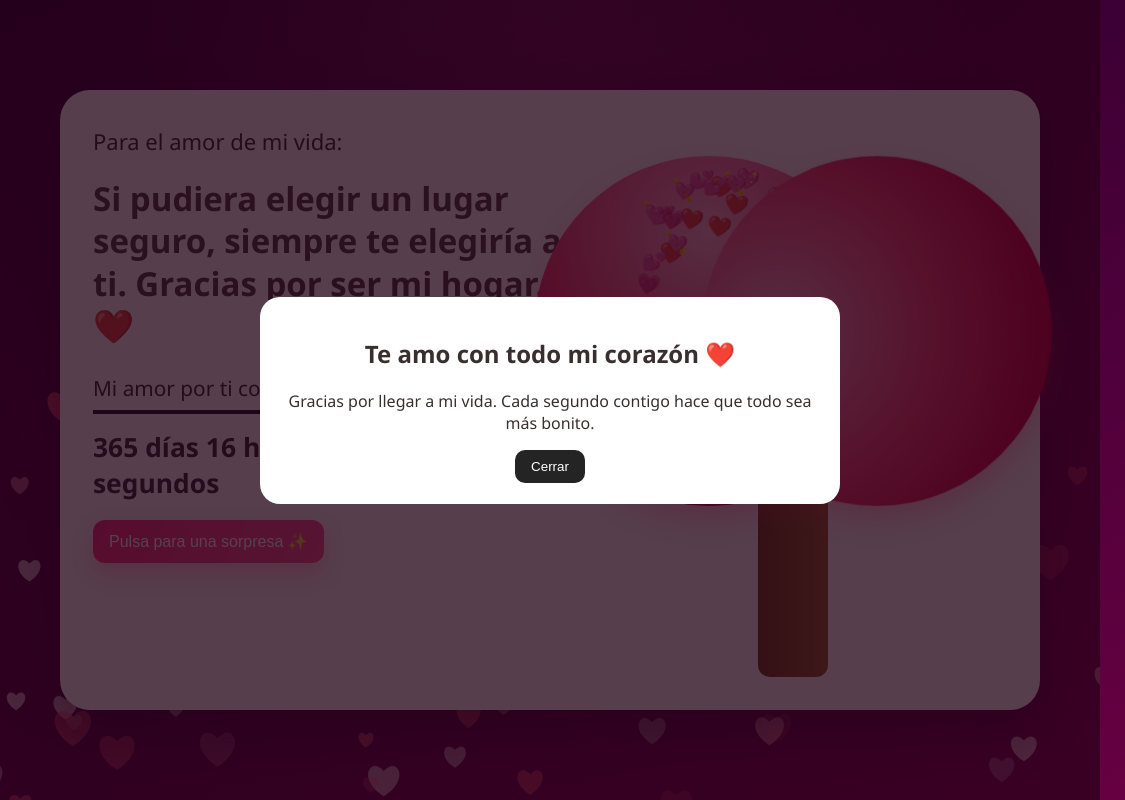
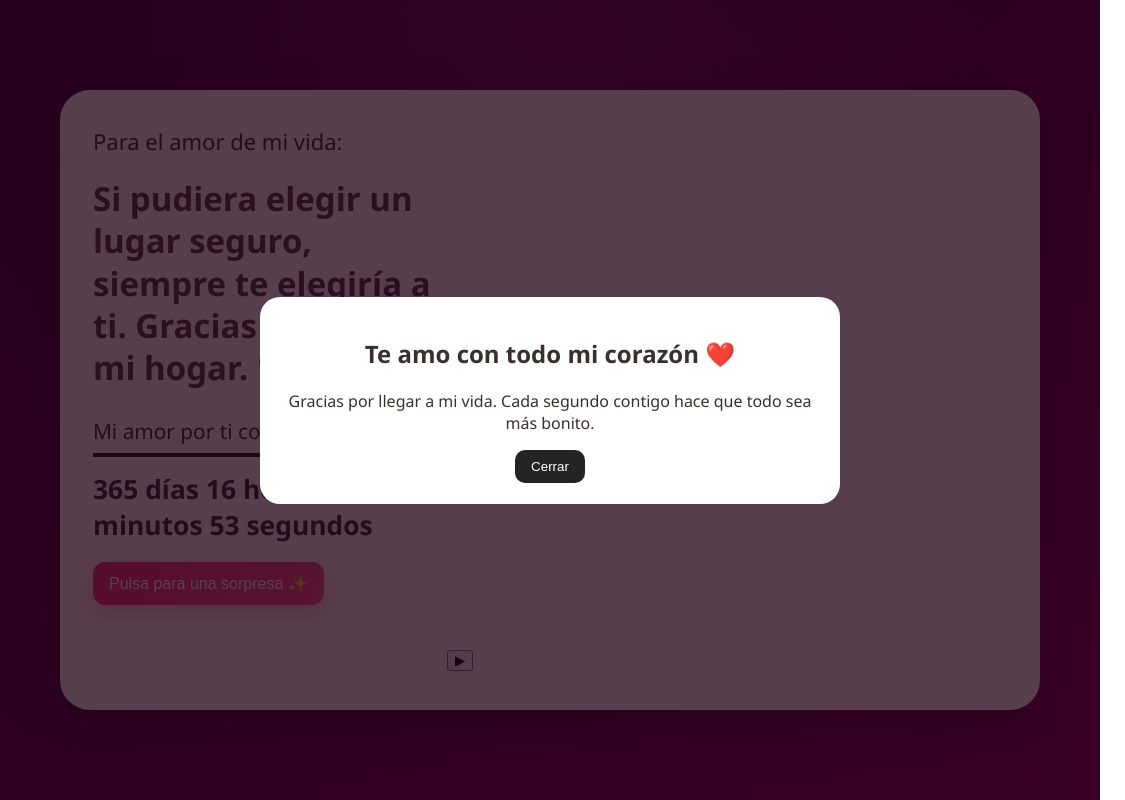
Before and after one commit to zerotwo752/Dise-o-de-software, an Electron app: page index.html in a window 1100 px wide. Shown: the whole page, 1125 px wide, since content can reach past the window. Drawn offline with Linux system fonts and the light colour scheme.

Commit message:
Update index.html

```diff
--- a/index.html
+++ b/index.html
@@ -25,9 +25,11 @@
         <button id="surprise-btn" type="button">Pulsa para una sorpresa ✨</button>
       </section>
 
-      <section class="tree-wrapper" aria-hidden="true">
-        <div class="tree-heart" id="tree-heart"></div>
-        <div class="tree-trunk"></div>
+      <section class="scene-panel" aria-label="Animación romántica en forma de corazón">
+        <canvas id="love-scene" width="560" height="520" aria-hidden="true"></canvas>
+        <button id="play-scene" type="button" class="play-scene" aria-label="Reproducir animación">
+          ▶
+        </button>
       </section>
     </main>
 
```
